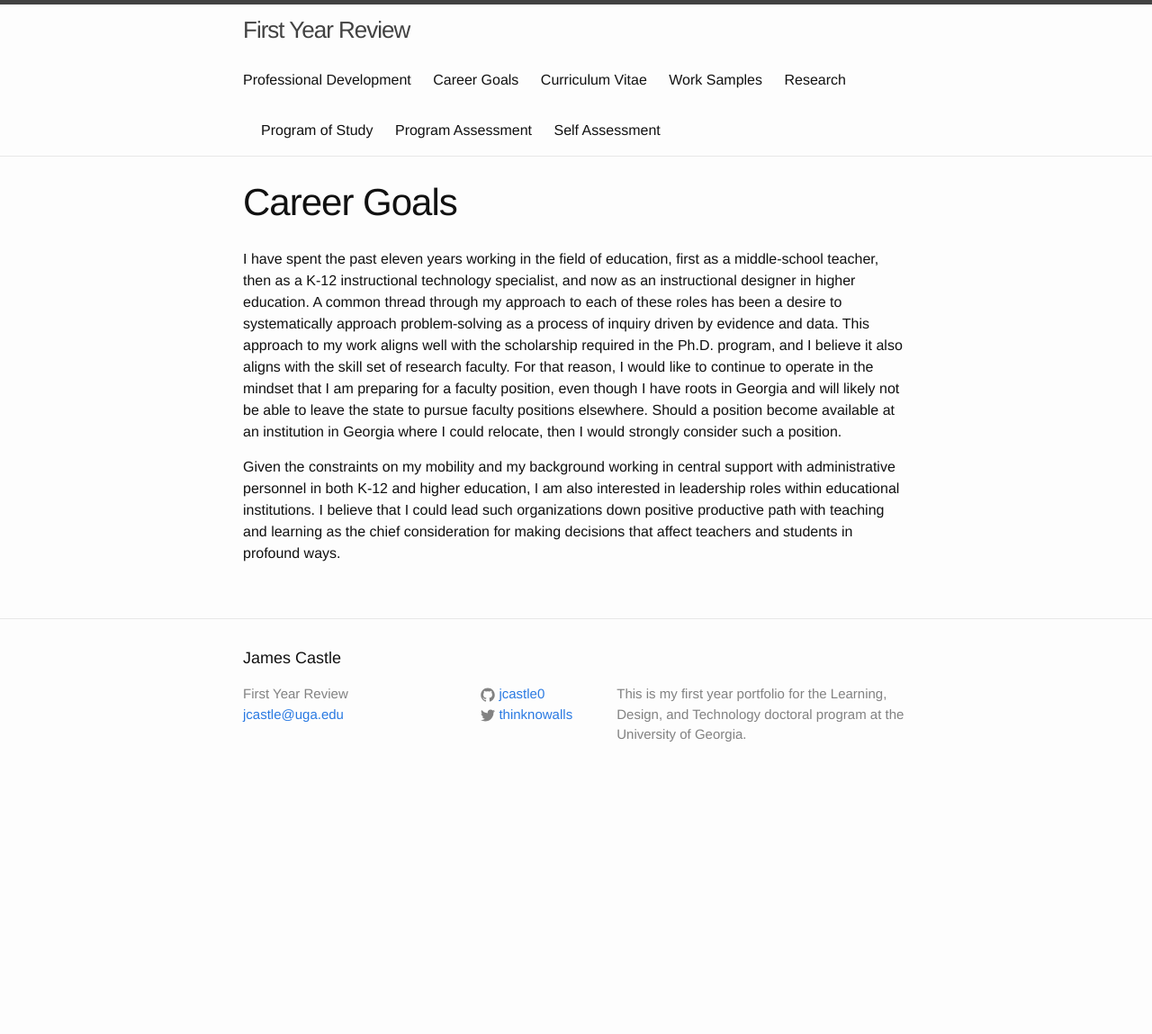
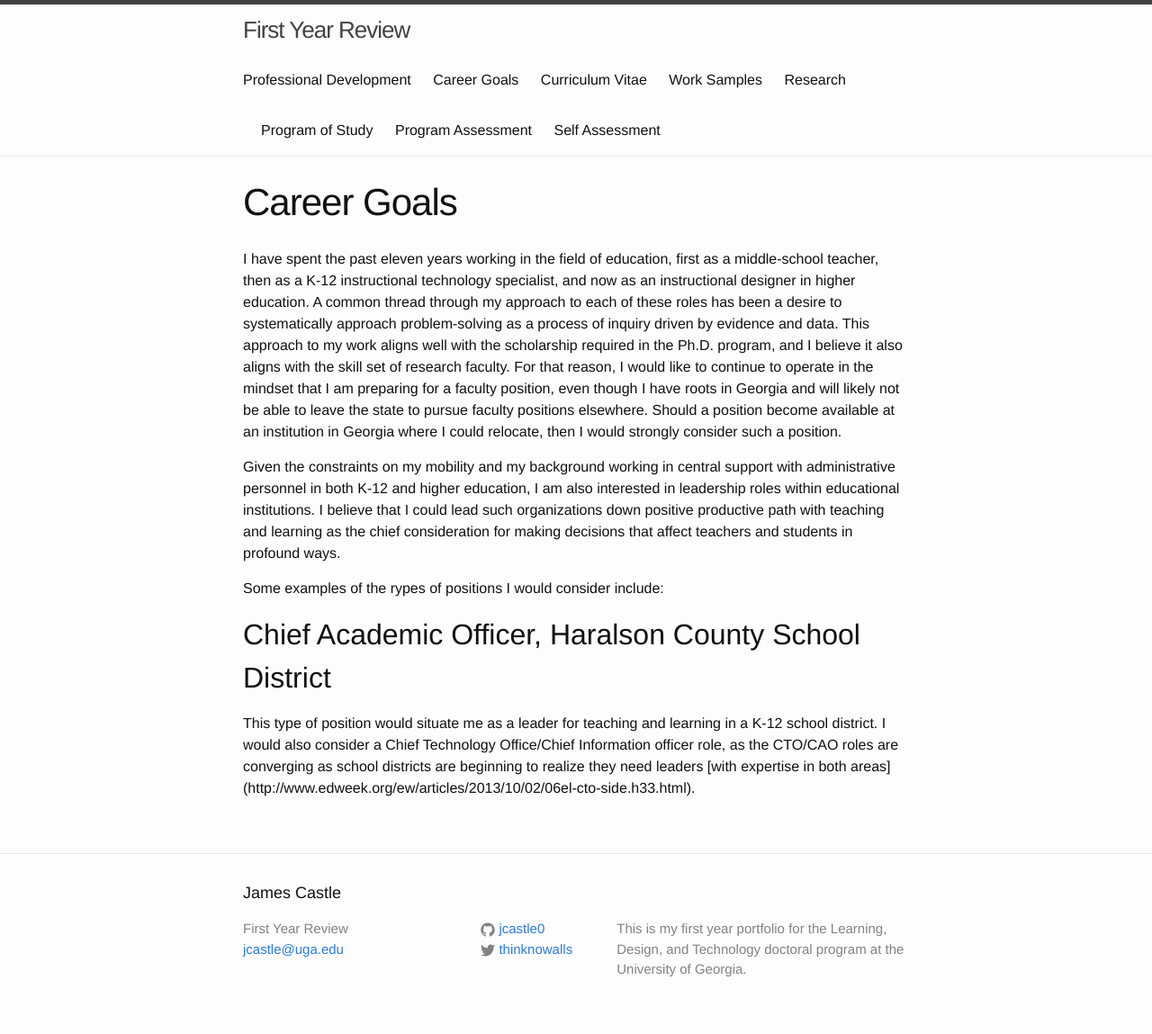
Before and after one commit to jcastle0/ldtportfolio, a Jekyll site: the page built from career.md, in a window 1280 px wide. Shown: the whole page at 90% size. Built offline with Jekyll 4.4.1, drawn with Linux system fonts in a browser that asks for light colours; before the commit the page ends 900 px from its top, so only the background shows below that.

Commit message:
Update career.md

```diff
--- a/career.md
+++ b/career.md
@@ -6,3 +6,8 @@ permalink: /career/
 I have spent the past eleven years working in the field of education, first as a middle-school teacher, then as a K-12 instructional technology specialist, and now as an instructional designer in higher education. A common thread through my approach to each of these roles has been a desire to systematically approach problem-solving as a process of inquiry driven by evidence and data. This approach to my work aligns well with the scholarship required in the Ph.D. program, and I believe it also aligns with the skill set of research faculty. For that reason, I would like to continue to operate in the mindset that I am preparing for a faculty position, even though I have roots in Georgia and will likely not be able to leave the state to pursue faculty positions elsewhere. Should a position become available at an institution in Georgia where I could relocate, then I would strongly consider such a position.
 
 Given the constraints on my mobility and my background working in central support with administrative personnel in both K-12 and higher education, I am also interested in leadership roles within educational institutions. I believe that I could lead such organizations down positive productive path with teaching and learning as the chief consideration for making decisions that affect teachers and students in profound ways.
+
+Some examples of the rypes of positions I would consider include:
+
+## Chief Academic Officer, Haralson County School District
+This type of position would situate me as a leader for teaching and learning in a K-12 school district. I would also consider a Chief Technology Office/Chief Information officer role, as the CTO/CAO roles are converging as school districts are beginning to realize they need leaders [with expertise in both areas] (http://www.edweek.org/ew/articles/2013/10/02/06el-cto-side.h33.html).
```
